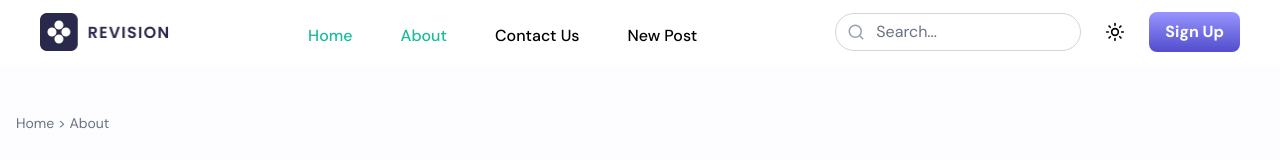
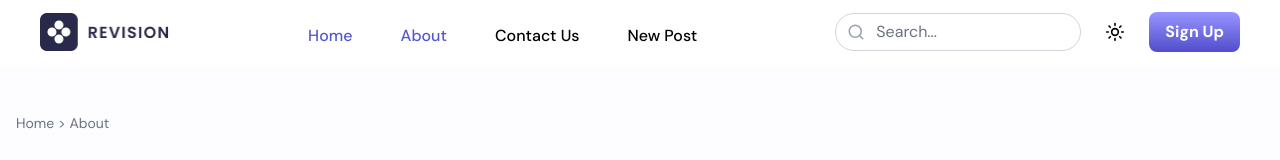
Before and after one commit to ruchit15801/blog-website-nextjs, a Next.js app: page /about in a window 1280 px wide. Shown: the top 160 px of the page. Built offline with nearby package versions, Linux system fonts and the light colour scheme.

Commit message:
fix navbar css

```diff
--- a/public/css/style.css
+++ b/public/css/style.css
@@ -40,9 +40,8 @@
   position: relative;
 }
 
-.nav-link.active,
-.nav-link:hover {
-  color: var(--brand-teal, teal);
+.nav-link.active, .nav-link:hover {
+  color: var(--brand-teal,"#5559d1");
 }
 
 .dropdown {
--- a/src/app/globals.css
+++ b/src/app/globals.css
@@ -1,6 +1,4 @@
-/* globals.css */
 
-/* 1️⃣ Google Fonts import (must be at the very top for Next.js/Turbopack) */
 @import url('https://fonts.googleapis.com/css2?family=DM+Sans:wght@400;500;700&display=swap');
 
 @import "tailwindcss";
@@ -18,7 +16,7 @@
 
   /* Brand palette */
   --brand-muted-blue: #4A90E2;
-  --brand-teal: #1ABC9C;
+  --brand-teal: #5559d1;
   --brand-amber: #F5A623;
   --surface: #0a0a0a0d; /* light translucent for cards */
   --ring: color-mix(in oklab, var(--brand-muted-blue), white 25%);
```
